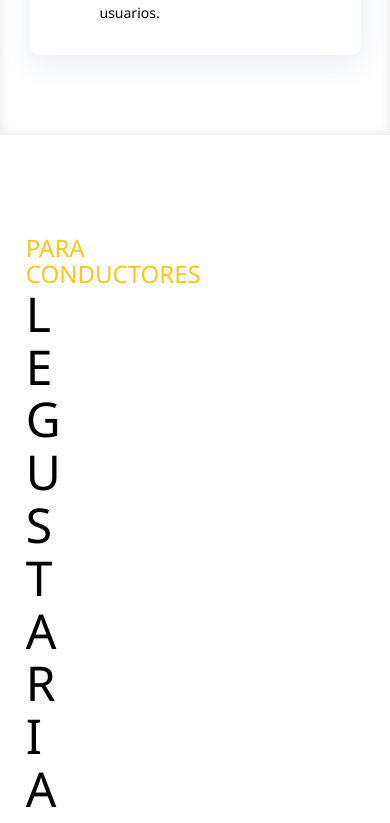
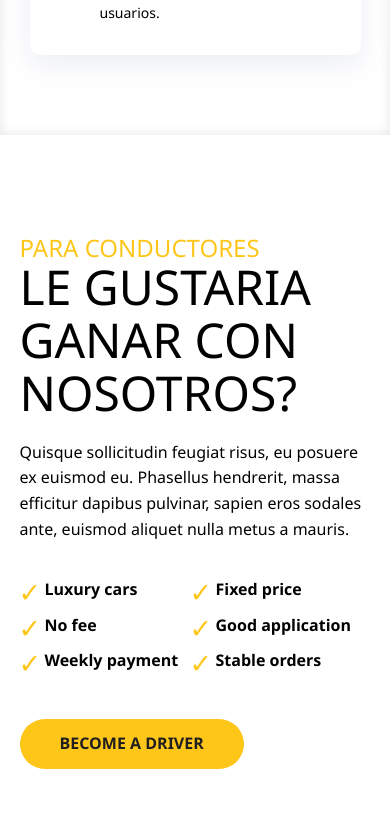
Before and after one commit to Brayan-BH/Capital-Tours, a Nuxt app: page / in a window 390 px wide. Shown: the part 2341-3164 px from the top of the page. After the commit the page ends 3135 px from the top, so only its background shows below. Built offline with nearby package versions, Linux system fonts and the light colour scheme; a web font is replaced by a local one.

Commit message:
Pagina Conductor Responsivo -Añadir Media query para movil

```diff
--- a/public/assets/css/sass/components/_conductor.sass
+++ b/public/assets/css/sass/components/_conductor.sass
@@ -1,18 +1,15 @@
 .conductor-container
     position: relative
     box-sizing: border-box
-    width: 267%
-    max-width: 300%
     margin-left: 0
     margin-right: 0
     height: 650px
     padding-top: 100px
     margin-bottom: -680px
-    padding-left: 5%
     .container-inner
         box-sizing: border-box
         padding: 0 5%
-        width: 100%
+        max-width: 100%
         margin-bottom: 45px
         h4
             color: #ffc61a
@@ -100,7 +97,17 @@
                 column-count: 1
 @media screen and (max-width: 600px)
     .conductor-container
-        width: 270%
+        .container-inner
+            box-sizing: border-box
+            padding: 0 5%
+            margin-bottom: 45px
+            max-width: 100%
+            .wrapper_items
+                column-count: 1
+@media screen and (max-width: 320px)
+    .conductor-container
+        width: 100%
+        max-width: 37%
         .container-inner
             box-sizing: border-box
             padding: 0 5%
@@ -108,15 +115,3 @@
             max-width: 37%
             .wrapper_items
                 column-count: 1
-@media screen and (max-width: 400px)
-    .conductor-container
-        width: 100%
-        max-width: 37%
-
-        .container-inner
-            box-sizing: border-box
-            padding: 0 5%
-            margin-bottom: 45px
-            max-width: 37%
-            .wrapper_items
-                column-count: 1
```
Also changed, not shown: public/assets/css/style.css, 1 other file (tests, documents, lock files or other folders).
